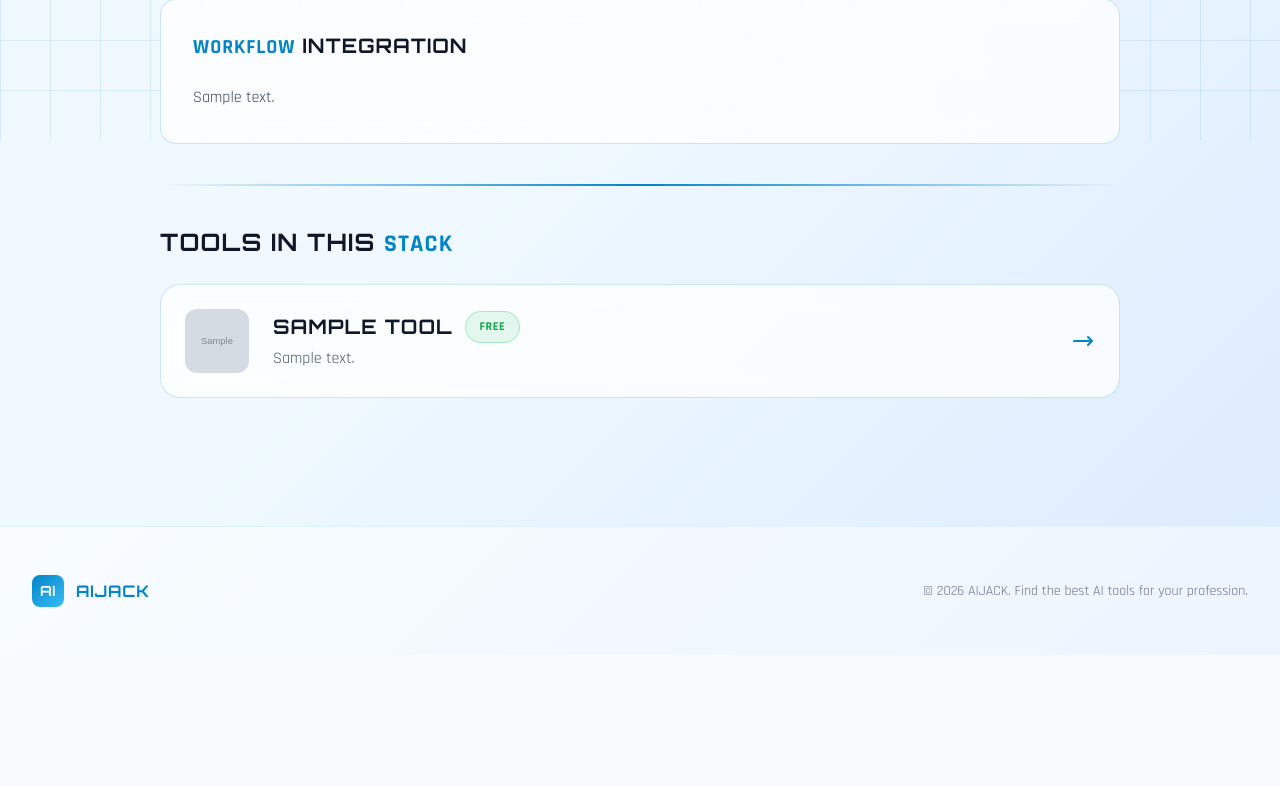
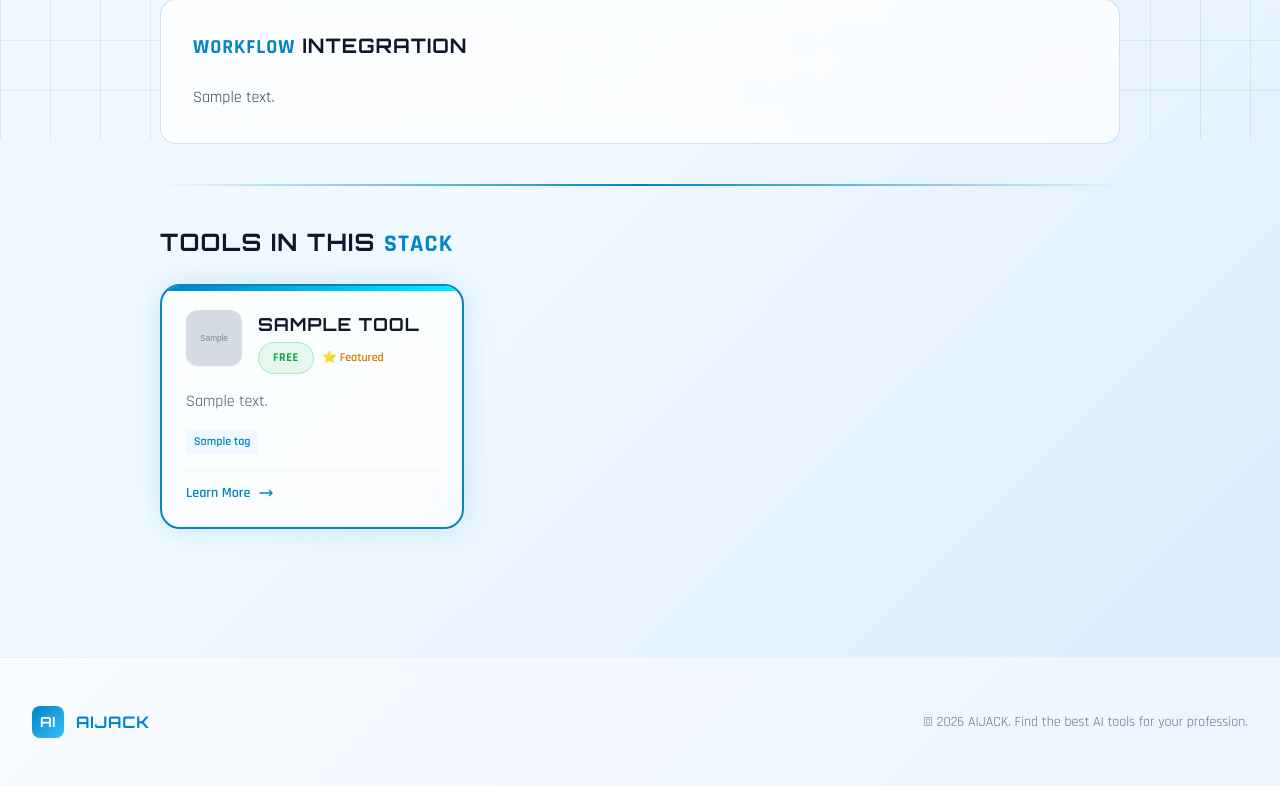
Before and after one commit to uponai/aijack, a Django app: a page that uses templates/base.html in a window 1280 px wide. Shown: the part 660-1446 px from the top of the page. Before the commit the page ends 1267 px from the top, so only its background shows below. Run offline with Django 4.2, Linux system fonts and the light colour scheme; data comes from the database, SQL or seed files in the repository; tables that the repository leaves empty hold one stand-in row (values such as "Sample post"); grey boxes marked "Sample" are stand-in pictures; some libraries are stand-ins or nearby versions.

Commit message:
Tool templates in stack detail only 4 stacks in search results

```diff
--- a/templates/base.html
+++ b/templates/base.html
@@ -675,7 +675,7 @@
                                     <i class="fa-solid fa-chart-line text-brand-500 w-5"></i>
                                     <span class="font-semibold">Admin Dashboard</span>
                                 </a>
-                                <a href="/admin/" class="flex items-center gap-3 px-4 py-3 hover:bg-brand-50 transition text-slate-700">
+                                <a href="/admin/" target="_blank" class="flex items-center gap-3 px-4 py-3 hover:bg-brand-50 transition text-slate-700">
                                     <i class="fa-solid fa-cog text-slate-400 w-5"></i>
                                     <span class="font-semibold">Django Admin</span>
                                 </a>
--- a/templates/stack_detail.html
+++ b/templates/stack_detail.html
@@ -80,39 +80,9 @@
                 TOOLS IN THIS <span class="text-brand-600">STACK</span>
             </h2>
 
-            <div class="space-y-4">
+            <div class="grid md:grid-cols-2 lg:grid-cols-3 gap-6">
                 {% for tool in stack.tools.all %}
-                <a href="{% url 'tool_detail' tool.slug %}" class="tool-card flex items-center gap-6 group">
-                    <!-- Logo -->
-                    {% if tool.logo %}
-                    <img src="{{ tool.logo.url }}" alt="{{ tool.name }}" class="w-16 h-16 rounded-xl object-cover flex-shrink-0">
-                    {% else %}
-                    <div class="w-16 h-16 rounded-xl bg-gradient-to-br from-brand-500 to-brand-600 flex items-center justify-center text-white font-heading font-bold text-xl flex-shrink-0">
-                        {{ tool.name|slice:":2"|upper }}
-                    </div>
-                    {% endif %}
-
-                    <!-- Info -->
-                    <div class="flex-1 min-w-0">
-                        <div class="flex items-center gap-3 mb-1">
-                            <h3 class="font-heading font-bold text-xl text-slate-900">{{ tool.name }}</h3>
-                            <span class="neon-badge neon-badge-{% if tool.pricing_type == 'free' %}green{% elif tool.pricing_type == 'freemium' %}yellow{% else %}magenta{% endif %}">
-                                {{ tool.get_pricing_type_display }}
-                            </span>
-                        </div>
-
-                        {% with translation=tool.get_translation %}
-                        {% if translation %}
-                        <p class="text-slate-600">{{ translation.short_description }}</p>
-                        {% endif %}
-                        {% endwith %}
-                    </div>
-
-                    <!-- Arrow -->
-                    <svg class="w-6 h-6 text-brand-600 flex-shrink-0 group-hover:translate-x-2 transition-transform" fill="none" stroke="currentColor" viewBox="0 0 24 24">
-                        <path stroke-linecap="round" stroke-linejoin="round" stroke-width="2" d="M17 8l4 4m0 0l-4 4m4-4H3" />
-                    </svg>
-                </a>
+                {% include 'includes/_tool_card.html' with tool=tool %}
                 {% endfor %}
             </div>
         </section>
--- a/tools/views.py
+++ b/tools/views.py
@@ -195,7 +195,7 @@ def search(request):
             if stack_ids:
                 # Preserved order for stacks
                 preserved_stacks = Case(*[When(pk=pk, then=pos) for pos, pk in enumerate(stack_ids)])
-                stacks_results = ToolStack.objects.filter(id__in=stack_ids).order_by(preserved_stacks)
+                stacks_results = ToolStack.objects.filter(id__in=stack_ids).order_by(preserved_stacks)[:4]
             else:
                 stacks_results = []
 
```
